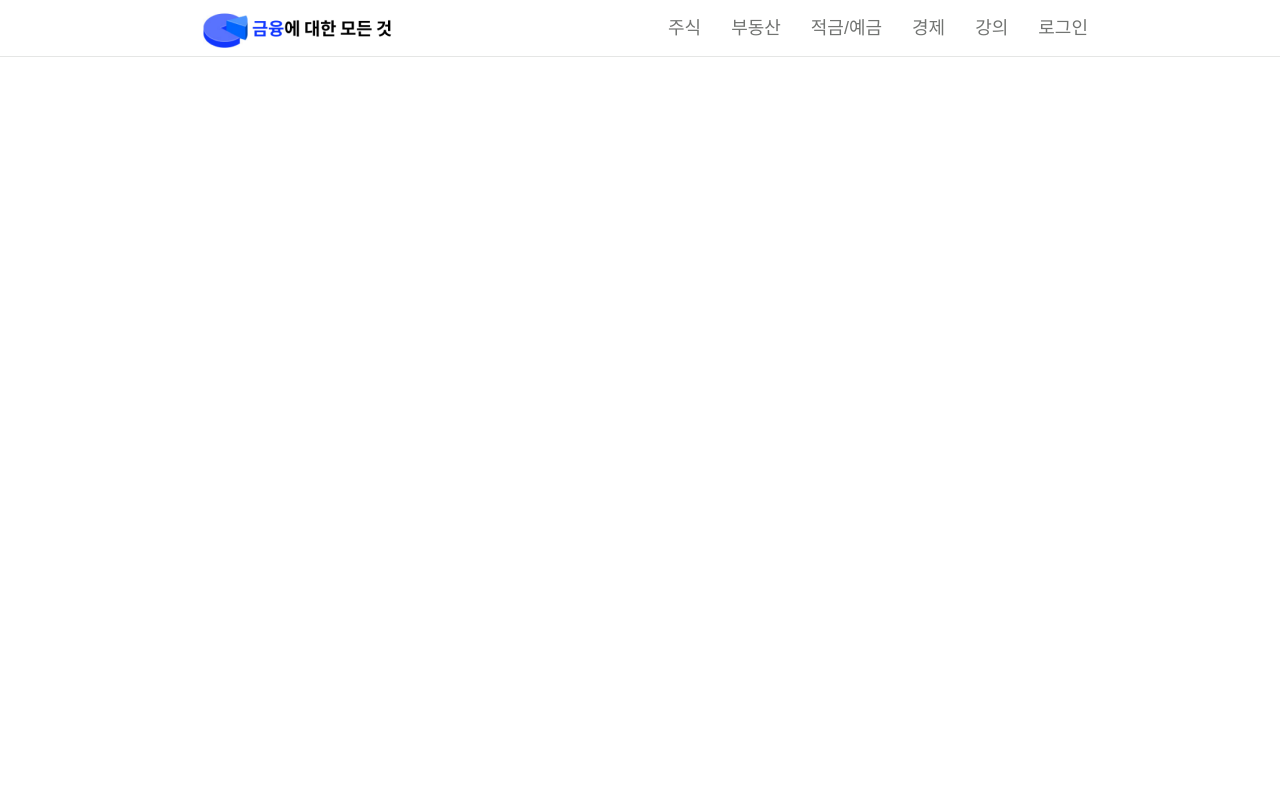
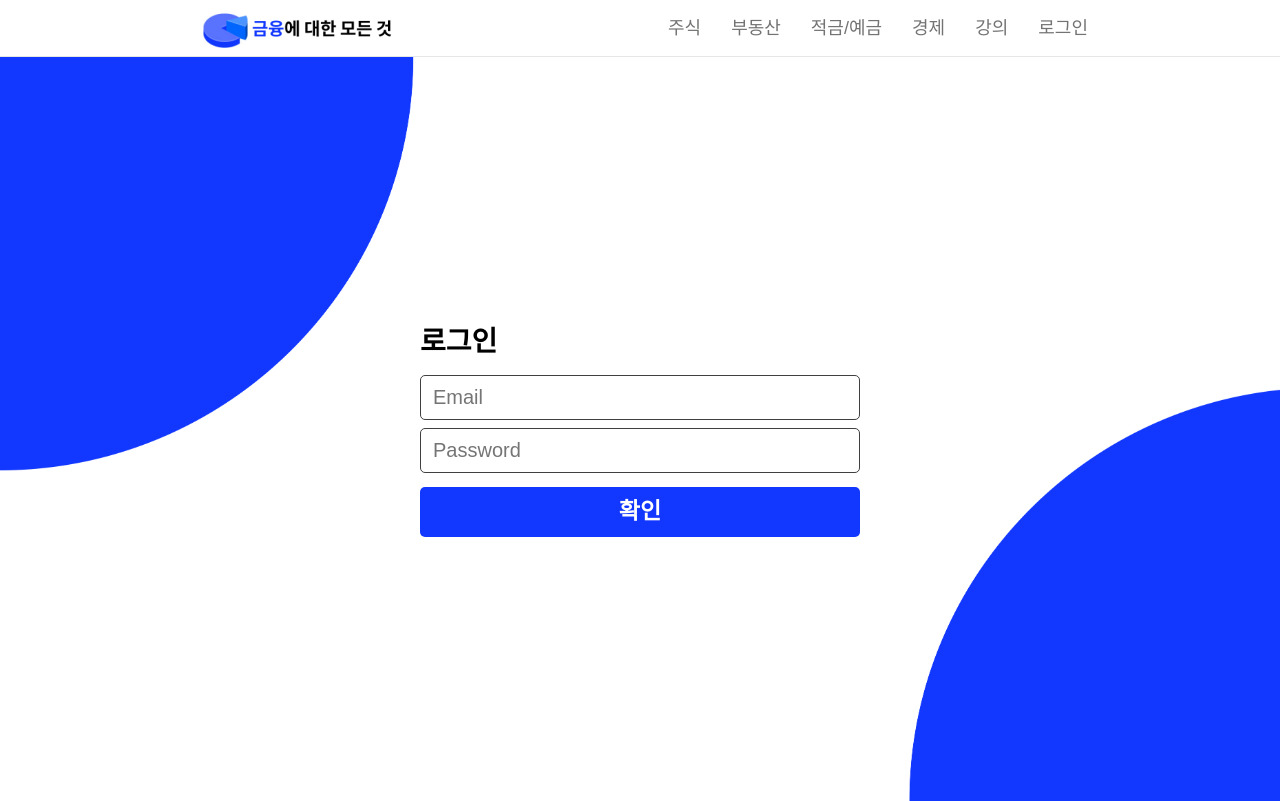
Before and after one commit to E-between-I/Frontend, a React (Vite) app: page /another_login in a window 1280 px wide. Built offline with nearby package versions, Linux system fonts and the light colour scheme.

Commit message:
feat :: 다른 방법으로 로그인하기 페이지 퍼블리싱

```diff
--- /dev/null
+++ b/src/components/AnotherLogin/Section.tsx
@@ -0,0 +1,70 @@
+import styled from "styled-components";
+import { useForm } from "../../hooks/useForm";
+import { SIGN_FORM } from "../../constants/Login";
+
+const Section = () => {
+  const { form: signForm, handleChange: signFormChange } = useForm({
+    email: "",
+    password: "",
+  });
+
+  return (
+    <div>
+      <Title>로그인</Title>
+      <Inputs>
+        {SIGN_FORM.map((value) => (
+          <Input
+            placeholder={value.placeholder}
+            key={value.name}
+            name={value.name}
+            onChange={signFormChange}
+            type={value.type}
+          />
+        ))}
+      </Inputs>
+      <Button>확인</Button>
+    </div>
+  );
+};
+
+const Title = styled.p`
+  font-weight: 700;
+  line-height: 39px;
+  font-size: 28px;
+  color: ${({ theme }) => theme.colors.BLACK};
+`;
+
+const Inputs = styled.div`
+  display: flex;
+  flex-direction: column;
+  gap: 8px;
+`;
+
+const Input = styled.input`
+  outline: none;
+  border: 1px solid ${({ theme }) => theme.colors.gray800};
+  width: 440px;
+  padding: 10px 12px;
+  font-size: 20px;
+  color: ${({ theme }) => theme.colors.BLACK};
+  font-weight: 300;
+  border-radius: 5px;
+
+  ::placeholder {
+    color: ${({ theme }) => theme.colors.gray100};
+  }
+`;
+
+const Button = styled.button`
+  background: ${({ theme }) => theme.colors.main};
+  border: none;
+  width: 440px;
+  color: ${({ theme }) => theme.colors.WHITE};
+  font-size: 23px;
+  line-height: 29px;
+  font-weight: 600;
+  height: 50px;
+  border-radius: 5px;
+`;
+
+export default Section;
--- /dev/null
+++ b/src/components/AnotherLogin/index.tsx
@@ -0,0 +1,29 @@
+import styled from "styled-components";
+import { BackgroundImg } from "../../assets";
+import Section from "../AnotherLogin/Section";
+
+const AnotherLogin = () => {
+  return (
+    <Background>
+      <Section />
+    </Background>
+  );
+};
+
+const Background = styled.div`
+  width: 100vw;
+  height: calc(100vh - 56px);
+  display: flex;
+  align-items: center;
+  justify-content: center;
+  background-image: url(${BackgroundImg});
+  background-size: cover;
+
+  > div {
+    display: flex;
+    flex-direction: column;
+    gap: 14px;
+  }
+`;
+
+export default AnotherLogin;
--- /dev/null
+++ b/src/constants/Login/index.ts
@@ -0,0 +1,10 @@
+interface SIGN_FORM_TYPE {
+  name: string;
+  placeholder: string;
+  type: string;
+}
+
+export const SIGN_FORM: SIGN_FORM_TYPE[] = [
+  { name: "e-mail", placeholder: "Email", type: "text" },
+  { name: "password", placeholder: "Password", type: "password" },
+];
--- /dev/null
+++ b/src/hooks/useForm.ts
@@ -0,0 +1,17 @@
+import { useState } from "react";
+
+export function useForm<T>(initialState: T) {
+  const [form, setForm] = useState<T>(initialState);
+
+  const handleChange = (
+    e: React.ChangeEvent<HTMLInputElement | HTMLTextAreaElement>
+  ) => {
+    const { name, value } = e.target;
+    setForm((prevForm) => ({
+      ...prevForm,
+      [name]: value,
+    }));
+  };
+
+  return { form, setForm, handleChange };
+}
--- /dev/null
+++ b/src/pages/AnotherLoginPage.tsx
@@ -0,0 +1,7 @@
+import AnotherLogin from "../components/AnotherLogin";
+
+const AnotherLoginPage = () => {
+  return <AnotherLogin />;
+};
+
+export default AnotherLoginPage;
--- a/src/router/index.tsx
+++ b/src/router/index.tsx
@@ -1,12 +1,14 @@
 import { Route, Routes } from "react-router-dom";
 import MainPage from "../pages/MainPage";
 import LoginPage from "../pages/LoginPage";
+import AnotherLoginPage from "../pages/AnotherLoginPage";
 
 const MainRouter = () => {
   return (
     <Routes>
       <Route element={<MainPage />} path="/" />
       <Route element={<LoginPage />} path="/login" />
+      <Route element={<AnotherLoginPage />} path="/another_login" />
     </Routes>
   );
 };
```
